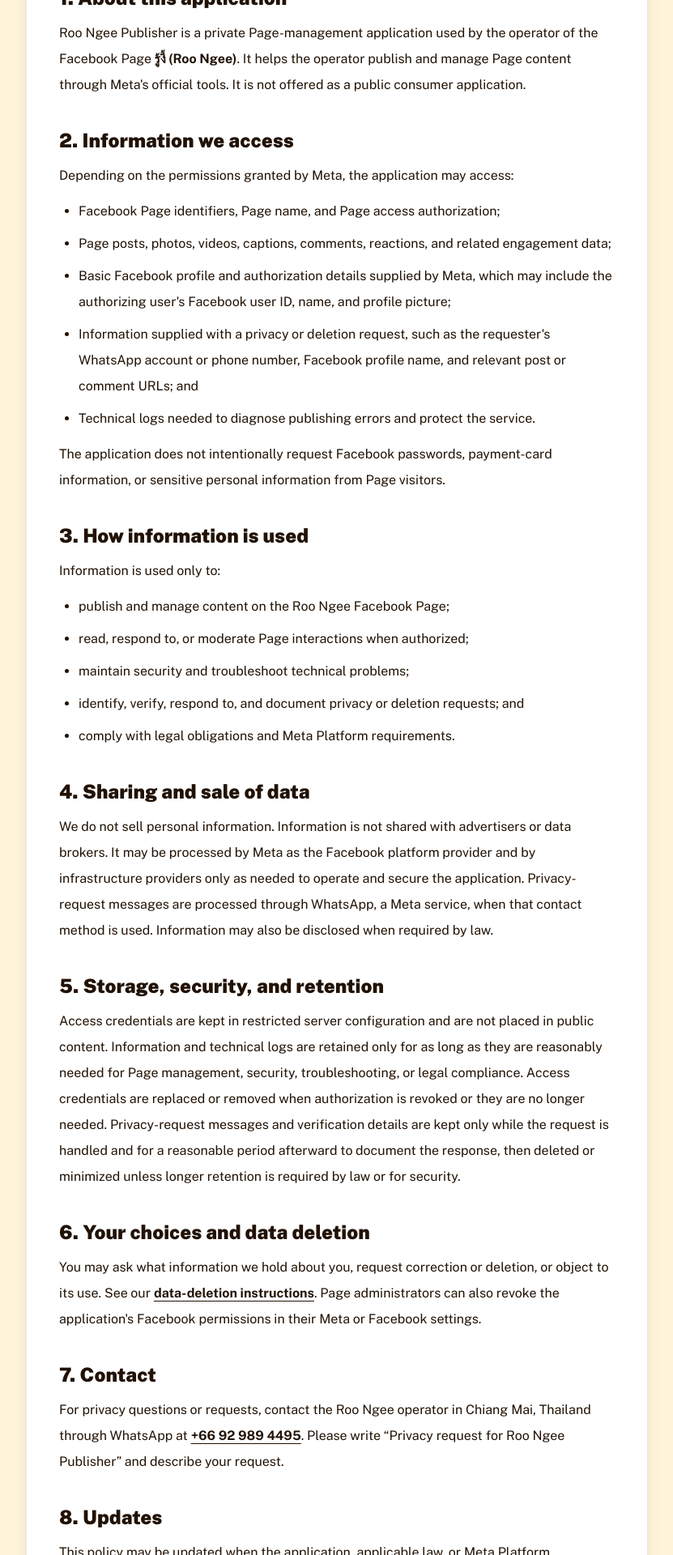
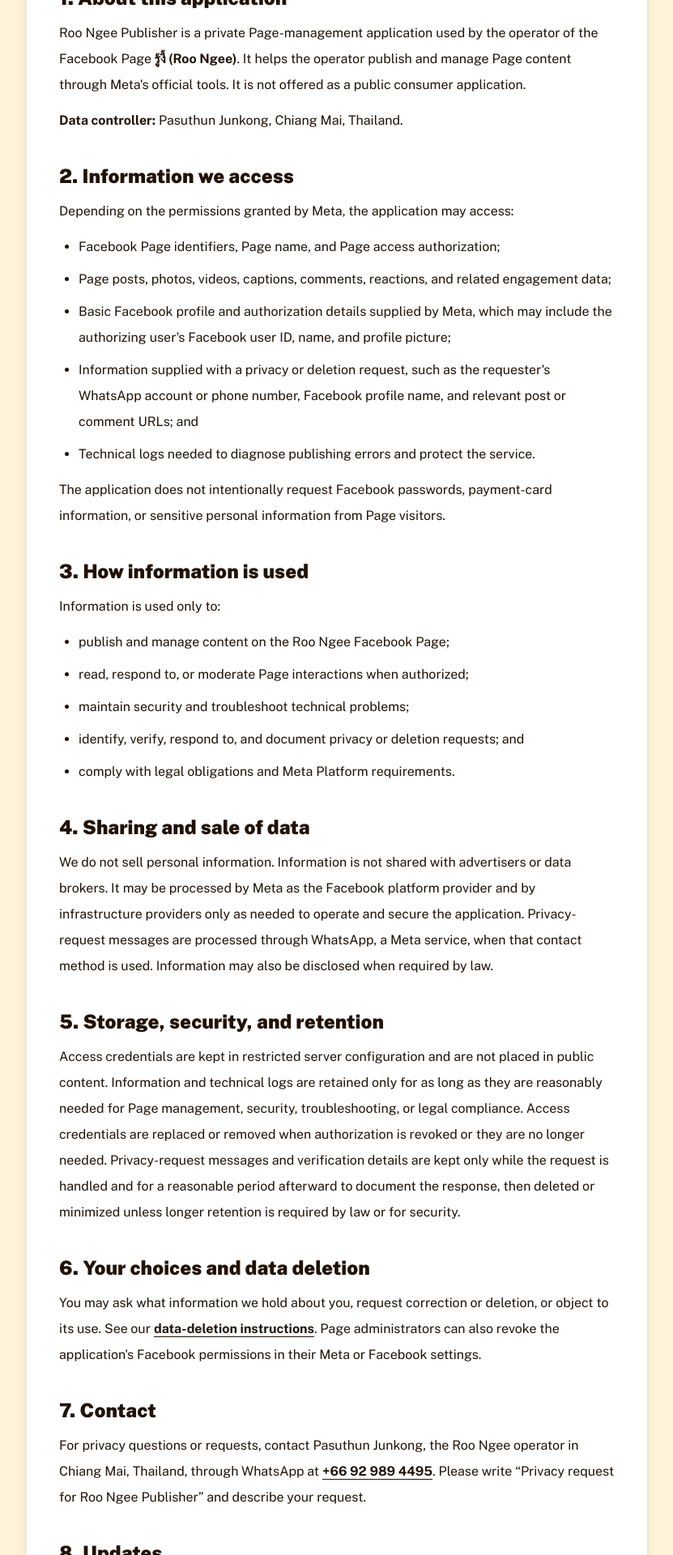
Before and after one commit to Mekjunkong/thai-culture, a Next.js app: page /roo-ngee-privacy in a window 1280 px wide. Shown: the part 280-2200 px from the top of the page at 81% size, without its empty margins (224-1055 px from the left). Built offline with nearby package versions, Linux system fonts and the light colour scheme.

Commit message:
Identify Roo Ngee data controller

```diff
--- a/app/roo-ngee-data-deletion/page.tsx
+++ b/app/roo-ngee-data-deletion/page.tsx
@@ -36,6 +36,7 @@
         <p className="mt-4 text-sm text-tamarind/60">Last updated: 11 August 2026</p>
 
         <div className="mt-10 space-y-8 text-base leading-8 text-tamarind/80">
+          <p><strong>Data controller:</strong> Pasuthun Junkong, Chiang Mai, Thailand.</p>
           <section>
             <h2 className="text-2xl font-black text-tamarind">How to request deletion</h2>
             <ol className="mt-4 list-decimal space-y-3 pl-6">
--- a/app/roo-ngee-privacy/page.tsx
+++ b/app/roo-ngee-privacy/page.tsx
@@ -44,6 +44,9 @@
               the Facebook Page <strong><span lang="th">รู้งี้</span> (Roo Ngee)</strong>. It helps the operator publish
               and manage Page content through Meta&apos;s official tools. It is not offered as a
               public consumer application.
+            </p>
+            <p className="mt-3">
+              <strong>Data controller:</strong> Pasuthun Junkong, Chiang Mai, Thailand.
             </p>
           </section>
 
@@ -123,8 +126,8 @@
           <section>
             <h2 className="text-2xl font-black text-tamarind">7. Contact</h2>
             <p className="mt-3">
-              For privacy questions or requests, contact the Roo Ngee operator in Chiang Mai,
-              Thailand through WhatsApp at{' '}
+              For privacy questions or requests, contact Pasuthun Junkong, the Roo Ngee operator
+              in Chiang Mai, Thailand, through WhatsApp at{' '}
               <a className="font-bold text-indigo underline underline-offset-4" href={whatsappHref} target="_blank" rel="noreferrer">
                 +66 92 989 4495
               </a>
```
